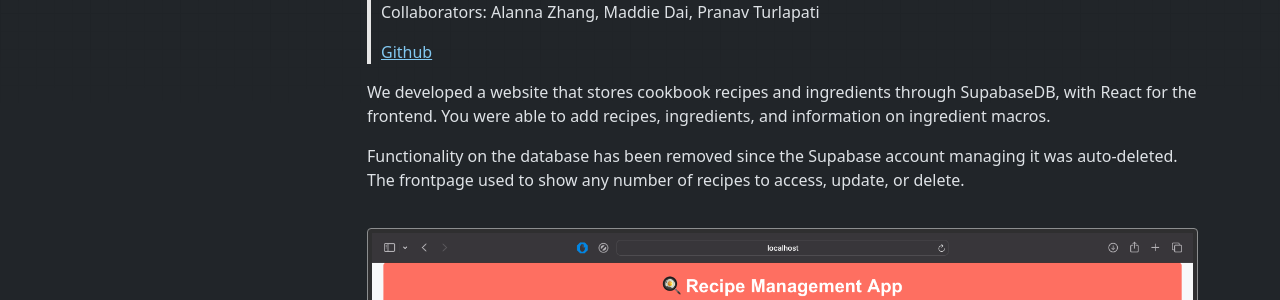
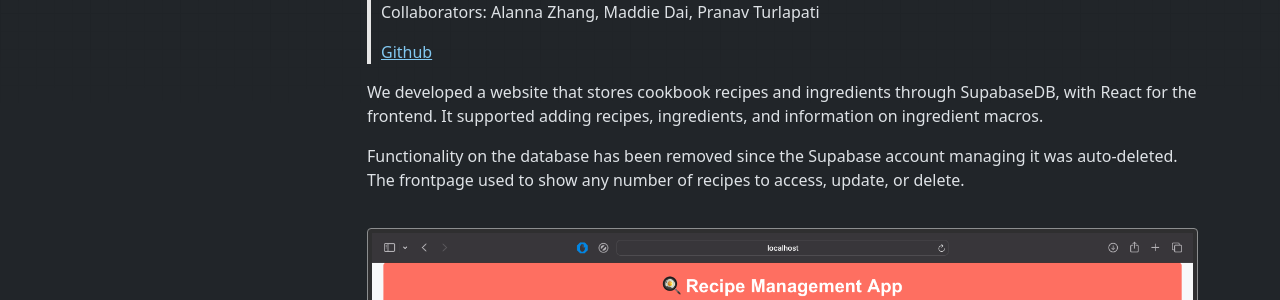
Before and after one commit to ElijahWood2003/portfolio, an MkDocs documentation site: the page built from docs/cookbook_website.md, in a window 1280 px wide and 1087 px high. Shown: the part 203-503 px from the top of the window. Built offline with MkDocs 1.6.1, drawn with Linux system fonts in a browser that asks for light colours; nearby versions of some CDN libraries.

Commit message:
Updated cookbook

```diff
--- a/docs/cookbook_website.md
+++ b/docs/cookbook_website.md
@@ -7,7 +7,7 @@
 >
 > [Github](https://github.com/ElijahWood2003/cookbook-website/tree/main)
 
-<p>We developed a website that stores cookbook recipes and ingredients through SupabaseDB, with React for the frontend. You were able to add recipes, ingredients, and information on ingredient macros.</p>
+<p>We developed a website that stores cookbook recipes and ingredients through SupabaseDB, with React for the frontend. It supported adding recipes, ingredients, and information on ingredient macros.</p>
 <p>Functionality on the database has been removed since the Supabase account managing it was auto-deleted. The frontpage used to show any number of recipes to access, update, or delete.</p>
 
 ![Cookbook Scn 1](images/ckbk_scn1.png "Cookbook Scn 1")
```
